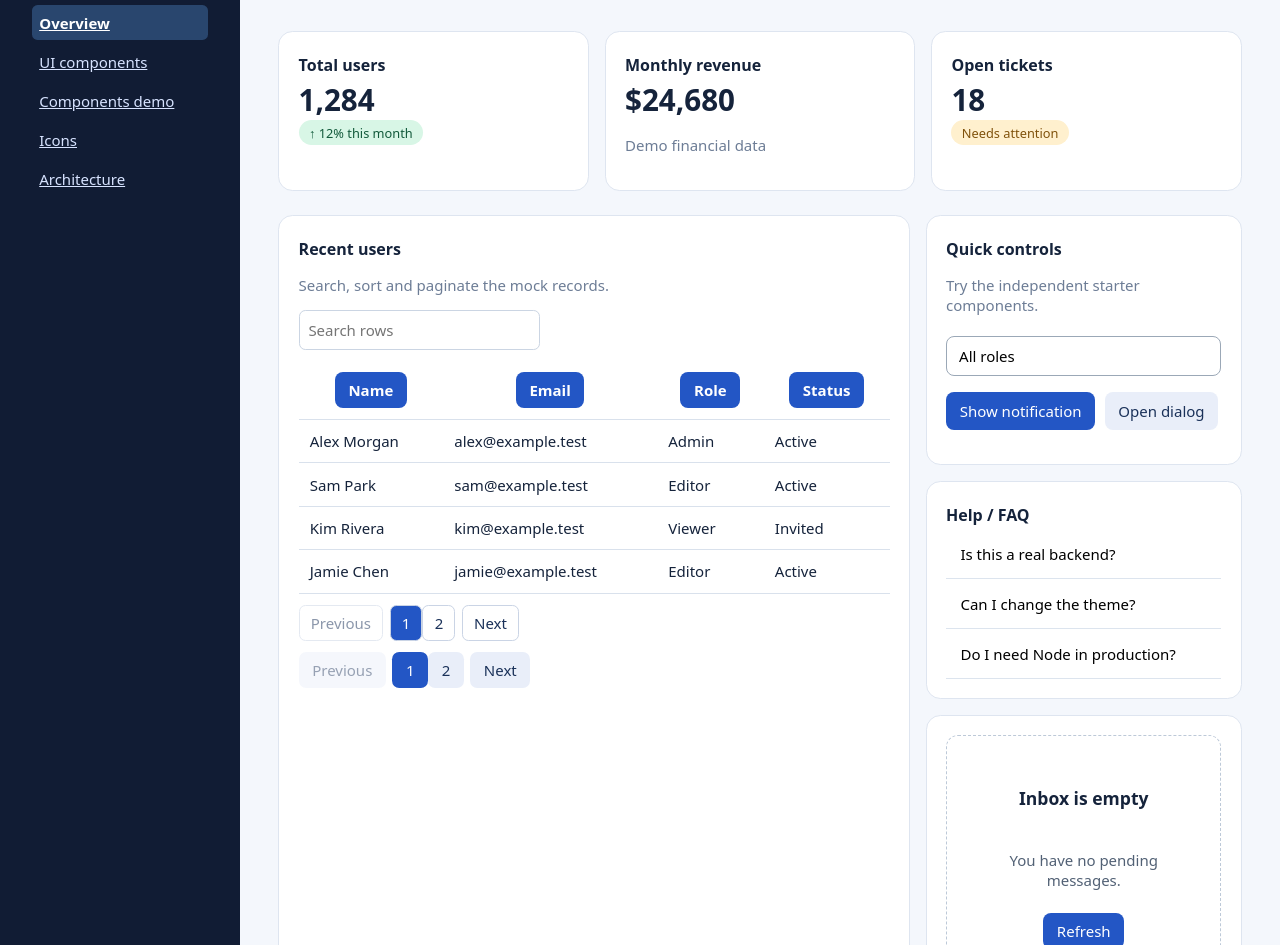
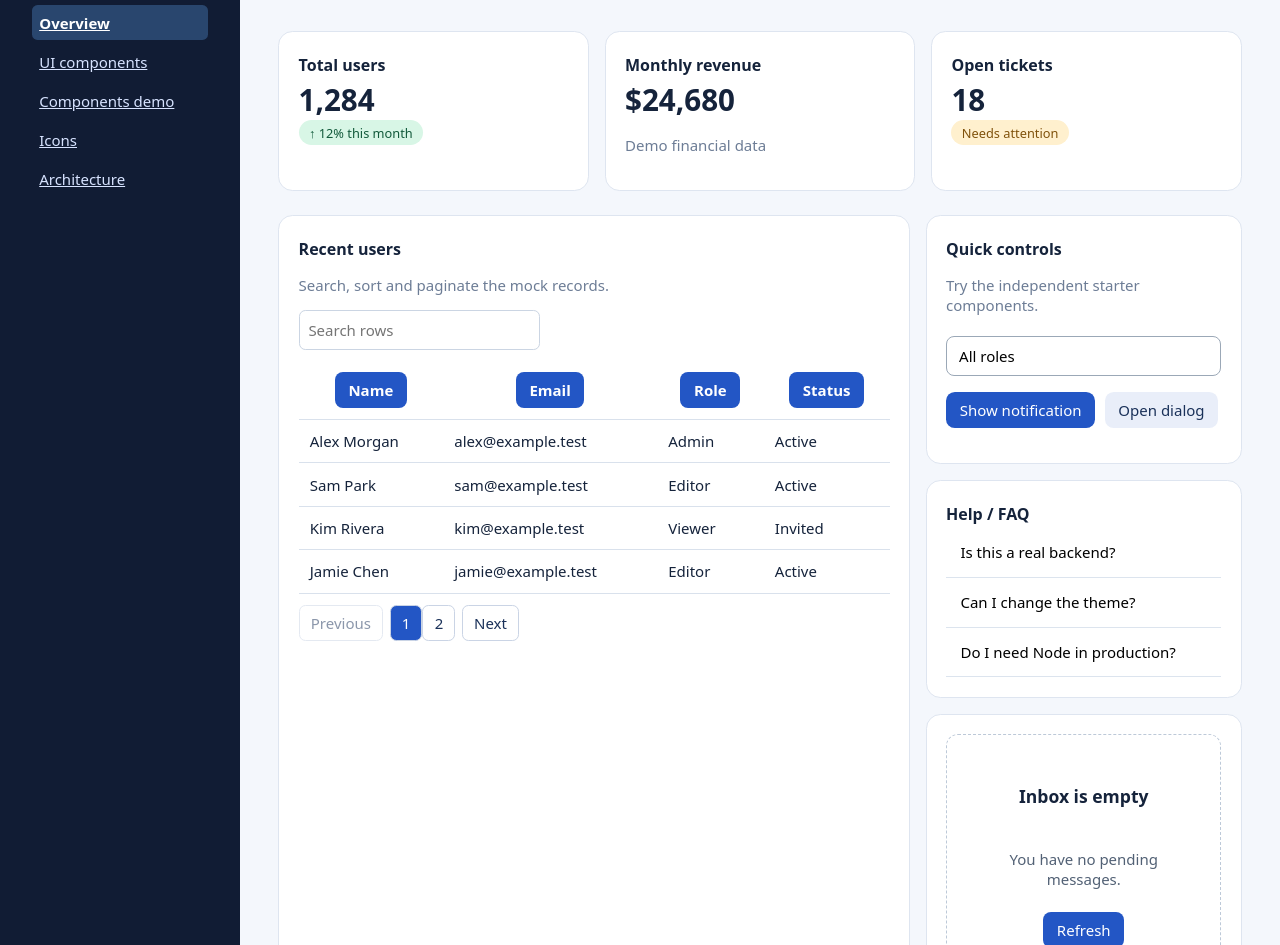
Before and after one commit to amiresp/LumaJS, a website: page examples/admin/index.html in a window 1280 px wide. Shown: the part 155-1100 px from the top of the page. Drawn offline with Linux system fonts and the light colour scheme.

Commit message:
fix(main): admin dashboard uses shared Button and DataGrid-owned Pagination

```diff
--- a/examples/admin/index.html
+++ b/examples/admin/index.html
@@ -4,8 +4,8 @@
 </style></head><body><div class="shell"><aside class="rail"><div class="brand">LumaJS Admin</div><p><a data-id="home-link" href="/">← Playground home</a></p><div data-luma="Sidebar"></div></aside>
 <main class="content"><header class="top"><div><div data-luma="Breadcrumb"></div><h1>Overview</h1><p class="muted">Sample data only — no login and no backend.</p></div><div class="actions"><div data-luma="Badge"></div><div data-luma="Button"></div></div></header>
 <section class="cards" aria-label="Key metrics"><div class="box"><h2>Total users</h2><div class="metric" data-id="users-value">—</div><div data-luma="Badge"></div></div><div class="box"><h2>Monthly revenue</h2><div class="metric" data-id="revenue-value">—</div><p class="muted">Demo financial data</p></div><div class="box"><h2>Open tickets</h2><div class="metric" data-id="tickets-value">—</div><div data-luma="Badge"></div></div></section>
-<div class="layout"><section class="box demo-table"><h2>Recent users</h2><p class="muted">Search, sort and paginate the mock records.</p><div data-luma="DataGrid"></div><div class="status"><div data-luma="Pagination"></div></div></section>
-<div><section class="box"><h2>Quick controls</h2><p class="muted">Try the independent starter components.</p><div data-luma="Select"></div><div class="actions" style="margin-top:1rem"><button data-id="show-toast" type="button">Show notification</button><button data-id="ask-dialog" type="button" class="secondary">Open dialog</button></div><p data-id="dialog-result" role="status"></p></section>
+<div class="layout"><section class="box demo-table"><h2>Recent users</h2><p class="muted">Search, sort and paginate the mock records.</p><div data-luma="DataGrid"></div></section>
+<div><section class="box"><h2>Quick controls</h2><p class="muted">Try the independent starter components.</p><div data-luma="Select"></div><div class="actions" style="margin-top:1rem"><div data-id="show-toast-action" data-luma="Button"></div><div data-id="ask-dialog-action" data-luma="Button"></div></div><p data-id="dialog-result" role="status"></p></section>
 <section class="box activity"><h2>Help / FAQ</h2><div data-luma="Accordion"></div></section>
 <section class="box activity"><div data-luma="EmptyState"></div></section></div></div>
 <section class="box activity"><h2>Load state</h2><div data-luma="Loading"></div><div data-luma="Card"></div></section>
@@ -39,24 +39,24 @@ get("Button")?.configure({label:"Add sample user",onClick:()=>{
  const id=1000+rows.length+1;
  rows.unshift({id,name:"New User "+id,email:"new"+id+"@example.test",role:"Viewer",status:"Invited"});
  get("DataGrid")?.setRows(rows);
- get("Pagination")?.configure({page:1,total:rows.length,pageSize:4,onChange:page=>get("DataGrid")?.goto(page)});
+
  get("Toast")?.show("Sample user added",{type:"success"});
 }});
 get("DataGrid")?.configure({columns:[{key:"name",label:"Name"},{key:"email",label:"Email"},{key:"role",label:"Role"},{key:"status",label:"Status"}],rows,pageSize:4});
-get("Pagination")?.configure({page:1,total:rows.length,pageSize:4,onChange:page=>get("DataGrid")?.goto(page)});
+
 get("Select")?.configure({options:[{value:"all",text:"All roles"},{value:"admin",text:"Admin"},{value:"editor",text:"Editor"},{value:"viewer",text:"Viewer"}],placeholder:"Role filter",value:"all",onChange:value=>{
  const selected=value==="all"?rows:rows.filter(item=>item.role.toLowerCase()===value);
  get("DataGrid")?.setRows(selected);
- get("Pagination")?.configure({page:1,total:selected.length,pageSize:4,onChange:page=>get("DataGrid")?.goto(page)});
+
 }});
 get("Accordion")?.setItems([{title:"Is this a real backend?",content:"No. All data lives in memory for this demo."},{title:"Can I change the theme?",content:"Yes. Override HTML/CSS in your theme; core-default remains the fallback."},{title:"Do I need Node in production?",content:"No. Node is only the development playground server."}]);
 get("EmptyState")?.show({title:"Inbox is empty",message:"You have no pending messages.",actionText:"Refresh",onAction:()=>get("Toast")?.show("Still no messages",{type:"info"})});
 get("Loading")?.hide();
 get("Card")?.set({title:"Healthy system",text:"All sample services are operational.",footer:"Illustrative status only"});
-document.querySelector('[data-id="show-toast"]').addEventListener("click",()=>get("Toast")?.show("This is a local dashboard notification",{type:"info"}));
-document.querySelector('[data-id="ask-dialog"]').addEventListener("click",async()=>{
+get("Button",1)?.configure({label:"Show notification",onClick:()=>get("Toast")?.show("This is a local dashboard notification",{type:"info"})});
+get("Button",2)?.configure({label:"Open dialog",variant:"secondary",onClick:async()=>{
  const confirmed=await get("Dialog")?.open({title:"Confirm demo action",message:"This action only changes the demo UI."});
  document.querySelector('[data-id="dialog-result"]').textContent=confirmed?"Confirmed":"Cancelled";
-});
+}});
 window.addEventListener("pagehide",()=>void app.destroy(),{once:true});
 </script></body></html>
```
